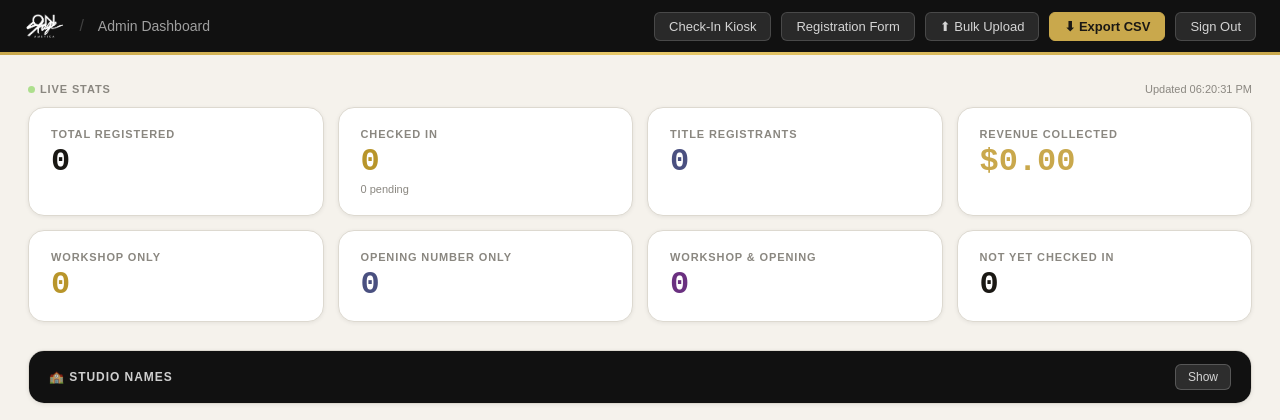
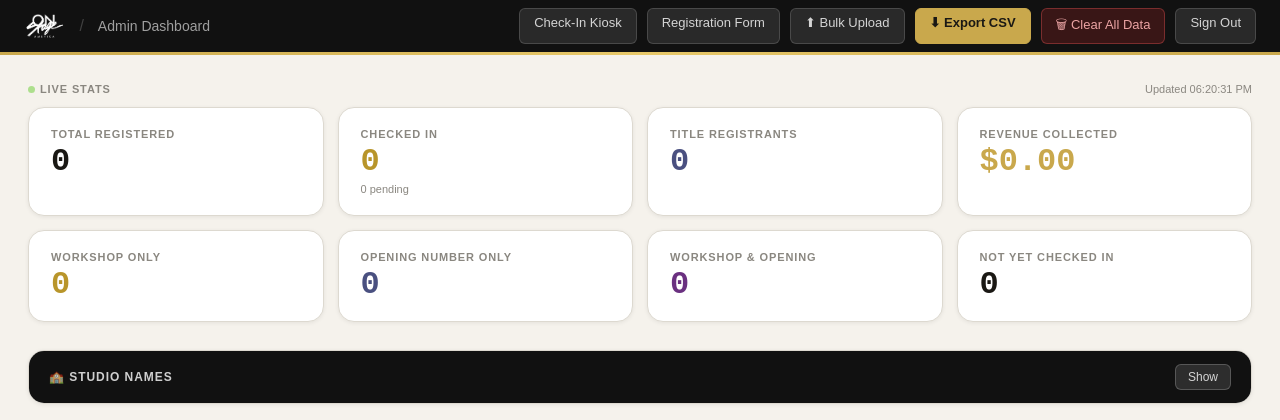
Before and after one commit to Ksmishra123/Workshop, a Flask app: page /admin in a window 1280 px wide. Shown: the top 420 px of the page. Run offline with Flask 3, Linux system fonts and the light colour scheme; the visitor is signed in with stand-in values (Sample User, id 1); data that the repository does not hold is empty; some libraries are stand-ins or nearby versions.

Commit message:
Add Clear All Data button to admin dashboard
- Red "Clear All Data" button in topbar opens a confirmation modal
- User must type CONFIRM (case-insensitive) before the delete button enables
- /admin/clear-all POST route deletes all registrations and returns count
- Page reloads automatically after successful wipe
- Entire operation is admin-session-gated

Co-Authored-By: Claude Sonnet 4.6 <noreply@anthropic.com>

```diff
--- a/app.py
+++ b/app.py
@@ -541,6 +541,18 @@ def admin_undo_checkin():
     db.session.commit()
     return jsonify({'success': True})
 
+@app.route('/admin/clear-all', methods=['POST'])
+def admin_clear_all():
+    if not session.get('admin'):
+        abort(403)
+    data = request.get_json()
+    if (data.get('confirm') or '').strip().upper() != 'CONFIRM':
+        return jsonify({'error': 'Confirmation phrase did not match'}), 400
+    count = Registration.query.count()
+    Registration.query.delete()
+    db.session.commit()
+    return jsonify({'deleted': count})
+
 @app.route('/admin/logout')
 def admin_logout():
     session.pop('admin', None)
--- a/templates/admin.html
+++ b/templates/admin.html
@@ -92,6 +92,11 @@
   .modal-toast { font-size: 13px; padding: 10px 14px; border-radius: 8px; margin-top: 14px; display: none; }
   .modal-toast.success { background: var(--success-light); color: var(--success); border: 1px solid var(--success-border); display: block; }
   .modal-toast.error   { background: #FCEAEA; color: #7A1A1A; border: 1px solid #E8B4B4; display: block; }
+  .modal-btn.danger    { background: #B42828; color: #fff; }
+  .modal-btn.danger:hover { background: #8a1e1e; }
+  .modal-btn.danger:disabled { background: #ccc; cursor: not-allowed; }
+  .wipe-input { width: 100%; padding: 11px 14px; border: 1.5px solid #E8B4B4; border-radius: 8px; font-size: 15px; font-family: 'Courier New', monospace; letter-spacing: 0.08em; outline: none; margin-top: 10px; }
+  .wipe-input:focus { border-color: #B42828; }
 
   /* Studio manager */
   .studio-manager { background: var(--surface); border: 1px solid var(--border); border-radius: var(--radius-lg); box-shadow: var(--shadow); margin-bottom: 28px; overflow: hidden; }
@@ -148,6 +153,7 @@
     <a href="/register" class="topbar-btn">Registration Form</a>
     <a href="/admin/upload" class="topbar-btn">⬆ Bulk Upload</a>
     <a href="/admin/export" class="topbar-btn primary">⬇ Export CSV</a>
+    <button class="topbar-btn" onclick="openWipeModal()" style="background:rgba(180,40,40,0.25);border-color:rgba(220,80,80,0.4);color:rgba(255,180,180,0.9);">🗑 Clear All Data</button>
     <a href="/admin/logout" class="topbar-btn">Sign Out</a>
   </div>
 </div>
@@ -316,6 +322,21 @@
 
 </div>
 
+<!-- WIPE MODAL -->
+<div class="modal-overlay" id="wipe-modal" onclick="if(event.target===this)closeWipeModal()">
+  <div class="modal">
+    <div class="modal-name" style="color:#B42828;">⚠️ Delete All Registrations</div>
+    <div class="modal-meta" style="color:var(--muted);margin-bottom:16px;">This will permanently delete every registration record. This cannot be undone.</div>
+    <p style="font-size:13px;color:var(--muted);">Type <strong style="font-family:'Courier New',monospace;color:#B42828;">CONFIRM</strong> below to proceed:</p>
+    <input class="wipe-input" id="wipe-phrase" placeholder="CONFIRM" oninput="checkWipePhrase()">
+    <div class="modal-toast" id="wipe-toast"></div>
+    <div class="modal-actions" id="wipe-actions">
+      <button class="modal-btn danger" id="wipe-btn" onclick="doWipe()" disabled>Delete Everything</button>
+      <button class="modal-btn cancel-btn" onclick="closeWipeModal()">Cancel</button>
+    </div>
+  </div>
+</div>
+
 <!-- CHECK-IN MODAL -->
 <div class="modal-overlay" id="ci-modal" onclick="if(event.target===this)closeModal()">
   <div class="modal">
@@ -462,6 +483,41 @@
     setTimeout(closeModal, 1200);
   }
 
+  // ── Wipe modal ──
+  function openWipeModal() {
+    document.getElementById('wipe-phrase').value = '';
+    document.getElementById('wipe-btn').disabled = true;
+    document.getElementById('wipe-toast').className = 'modal-toast';
+    document.getElementById('wipe-actions').style.display = '';
+    document.getElementById('wipe-modal').classList.add('show');
+    setTimeout(() => document.getElementById('wipe-phrase').focus(), 100);
+  }
+  function closeWipeModal() {
+    document.getElementById('wipe-modal').classList.remove('show');
+  }
+  function checkWipePhrase() {
+    const val = document.getElementById('wipe-phrase').value.trim().toUpperCase();
+    document.getElementById('wipe-btn').disabled = val !== 'CONFIRM';
+  }
+  async function doWipe() {
+    document.getElementById('wipe-actions').style.display = 'none';
+    const res  = await fetch('/admin/clear-all', {
+      method: 'POST', headers: {'Content-Type':'application/json'},
+      body: JSON.stringify({confirm: 'CONFIRM'})
+    });
+    const data = await res.json();
+    const toast = document.getElementById('wipe-toast');
+    if (data.deleted !== undefined) {
+      toast.textContent = `Deleted ${data.deleted} registration${data.deleted !== 1 ? 's' : ''}. Reloading…`;
+      toast.className = 'modal-toast success';
+      setTimeout(() => window.location.reload(), 1600);
+    } else {
+      toast.textContent = data.error || 'Something went wrong.';
+      toast.className = 'modal-toast error';
+      document.getElementById('wipe-actions').style.display = '';
+    }
+  }
+
   function updateRow(id, checkedIn, time) {
     const row = document.getElementById('row-' + id);
     if (!row) return;
```
